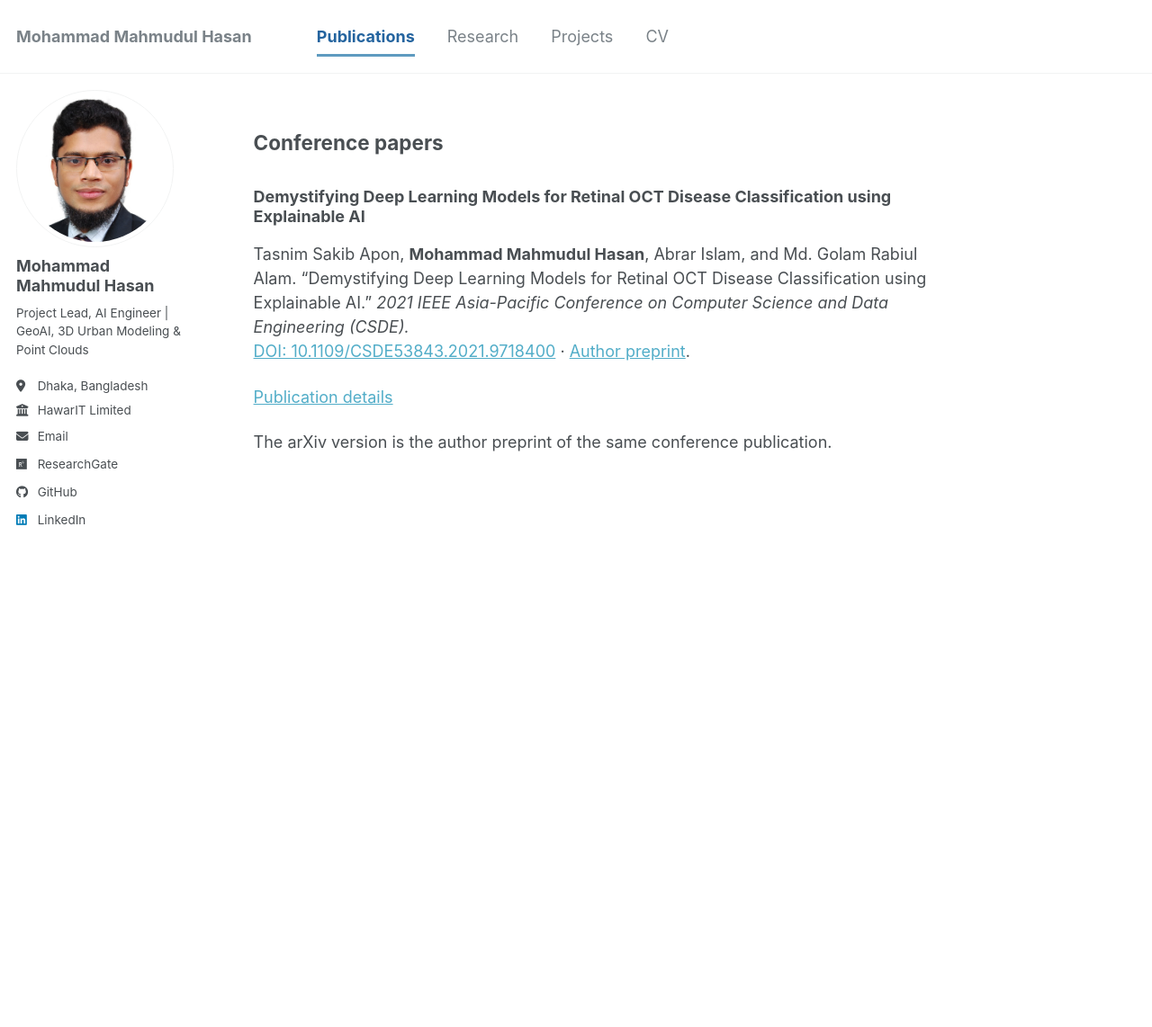
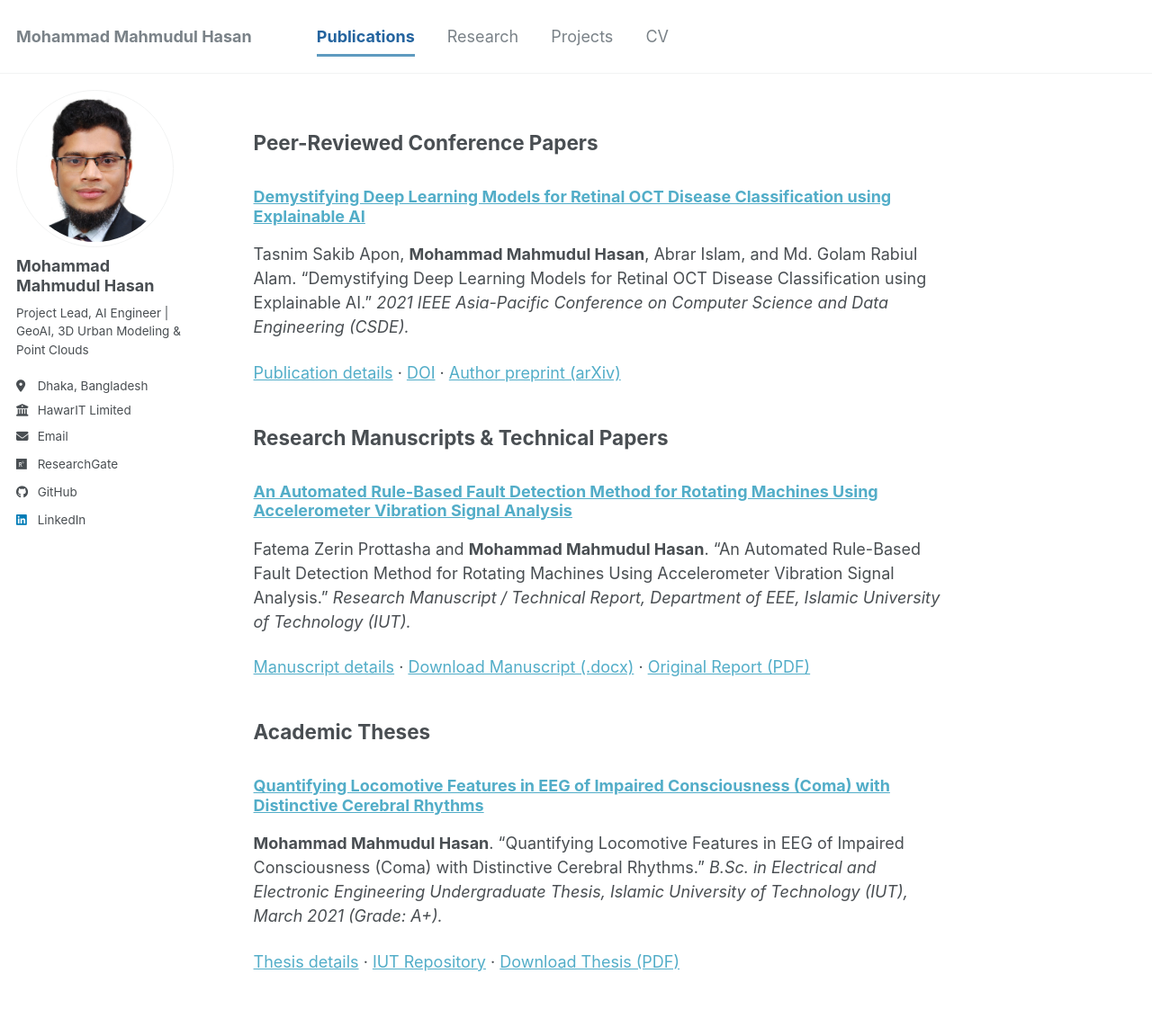
Before and after one commit to fahome10bd/fahome10bd.github.io, a Jekyll site: the page built from _pages/publications.html, in a window 1280 px wide. Shown: the whole page at 90% size. Built offline with Jekyll 4.4.1, drawn with Linux system fonts in a browser that asks for light colours; a style sheet for code colours, icons or effects is not loaded; before the commit the page ends 900 px from its top, so only the background shows below that.

Commit message:
Add undergraduate thesis and automated fault detection manuscript under Publications

```diff
--- a/_data/cv.json
+++ b/_data/cv.json
@@ -54,12 +54,20 @@
       ]
     },
     {
-      "title": "Peer-Reviewed Publication",
+      "title": "Publications & Academic Research",
       "page": 1,
       "rows": [
         {
           "label": "2021",
           "body": "Tasnim Sakib Apon, <b>Mohammad Mahmudul Hasan</b>, Abrar Islam, and Md. Golam Rabiul Alam. “Demystifying Deep Learning Models for Retinal OCT Disease Classification using Explainable AI.” <i>2021 IEEE Asia-Pacific Conference on Computer Science and Data Engineering (CSDE).</i><br/><a href=\"https://doi.org/10.1109/CSDE53843.2021.9718400\">DOI: 10.1109/CSDE53843.2021.9718400</a> · <a href=\"https://arxiv.org/abs/2111.03890\">Author preprint</a>."
+        },
+        {
+          "label": "2021",
+          "body": "Fatema Zerin Prottasha and <b>Mohammad Mahmudul Hasan</b>. “An Automated Rule-Based Fault Detection Method for Rotating Machines Using Accelerometer Vibration Signal Analysis.” <i>Research Manuscript / Technical Report, EEE Dept., IUT.</i><br/><a href=\"/publication/automated-fault-detection-rotating-machines/\">Details</a> · <a href=\"/files/Automated_Fault_Detection_Rotating_Machines_Paper.docx\">Manuscript (.docx)</a>."
+        },
+        {
+          "label": "Thesis (2021)",
+          "body": "<b>Mohammad Mahmudul Hasan</b>. “Quantifying Locomotive Features in EEG of Impaired Consciousness (Coma) with Distinctive Cerebral Rhythms.” <i>B.Sc. Thesis, Islamic University of Technology (IUT). Grade: A+.</i><br/><a href=\"https://repository.iutoic-dhaka.edu/items/e79be58c-22b4-4817-9329-05b0915d8160\">IUT repository</a> · <a href=\"/files/Mohammad_Mahmudul_Hasan_BSc_Thesis.pdf\">Thesis PDF</a>."
         }
       ]
     },
--- a/_pages/publications.html
+++ b/_pages/publications.html
@@ -6,20 +6,44 @@ permalink: /publications/
 author_profile: true
 ---
 
-{% assign publication_section = site.data.cv.sections | where: 'title', 'Peer-Reviewed Publication' | first %}
-{% assign citation = publication_section.rows | first %}
-{% assign conference_papers = site.publications | where: 'category', 'conferences' %}
-{% if conference_papers.size > 0 %}
-<h2 id="conference-papers">Conference papers</h2>
-{% for post in conference_papers reversed %}
+{% assign conf_papers = site.publications | where: 'category', 'conferences' %}
+{% if conf_papers.size > 0 %}
+<h2 id="peer-reviewed-conference-papers">Peer-Reviewed Conference Papers</h2>
+{% for post in conf_papers reversed %}
 <div class="list__item">
   <article class="archive__item">
-    <h3 class="archive__item-title">{{ post.title | escape }}</h3>
-    <p>{{ citation.body }}</p>
-    <p><a href="{{ post.url | relative_url }}">Publication details</a></p>
+    <h3 class="archive__item-title"><a href="{{ post.url | relative_url }}">{{ post.title | escape }}</a></h3>
+    <p>Tasnim Sakib Apon, <b>Mohammad Mahmudul Hasan</b>, Abrar Islam, and Md. Golam Rabiul Alam. “Demystifying Deep Learning Models for Retinal OCT Disease Classification using Explainable AI.” <i>2021 IEEE Asia-Pacific Conference on Computer Science and Data Engineering (CSDE).</i></p>
+    <p><a href="{{ post.url | relative_url }}">Publication details</a> · <a href="https://doi.org/10.1109/CSDE53843.2021.9718400">DOI</a> · <a href="https://arxiv.org/abs/2111.03890">Author preprint (arXiv)</a></p>
   </article>
 </div>
 {% endfor %}
 {% endif %}
 
-<p>The arXiv version is the author preprint of the same conference publication.</p>
+{% assign other_papers = site.publications | where: 'category', 'papers' %}
+{% if other_papers.size > 0 %}
+<h2 id="research-manuscripts-and-technical-reports">Research Manuscripts & Technical Papers</h2>
+{% for post in other_papers reversed %}
+<div class="list__item">
+  <article class="archive__item">
+    <h3 class="archive__item-title"><a href="{{ post.url | relative_url }}">{{ post.title | escape }}</a></h3>
+    <p>Fatema Zerin Prottasha and <b>Mohammad Mahmudul Hasan</b>. “An Automated Rule-Based Fault Detection Method for Rotating Machines Using Accelerometer Vibration Signal Analysis.” <i>Research Manuscript / Technical Report, Department of EEE, Islamic University of Technology (IUT).</i></p>
+    <p><a href="{{ post.url | relative_url }}">Manuscript details</a> · <a href="{{ '/files/Automated_Fault_Detection_Rotating_Machines_Paper.docx' | relative_url }}">Download Manuscript (.docx)</a> · <a href="{{ '/files/Automated_Fault_Detection_Method.pdf' | relative_url }}">Original Report (PDF)</a></p>
+  </article>
+</div>
+{% endfor %}
+{% endif %}
+
+{% assign theses = site.publications | where: 'category', 'thesis' %}
+{% if theses.size > 0 %}
+<h2 id="academic-theses">Academic Theses</h2>
+{% for post in theses reversed %}
+<div class="list__item">
+  <article class="archive__item">
+    <h3 class="archive__item-title"><a href="{{ post.url | relative_url }}">{{ post.title | escape }}</a></h3>
+    <p><b>Mohammad Mahmudul Hasan</b>. “Quantifying Locomotive Features in EEG of Impaired Consciousness (Coma) with Distinctive Cerebral Rhythms.” <i>B.Sc. in Electrical and Electronic Engineering Undergraduate Thesis, Islamic University of Technology (IUT), March 2021 (Grade: A+).</i></p>
+    <p><a href="{{ post.url | relative_url }}">Thesis details</a> · <a href="https://repository.iutoic-dhaka.edu/items/e79be58c-22b4-4817-9329-05b0915d8160">IUT Repository</a> · <a href="{{ '/files/Mohammad_Mahmudul_Hasan_BSc_Thesis.pdf' | relative_url }}">Download Thesis (PDF)</a></p>
+  </article>
+</div>
+{% endfor %}
+{% endif %}
--- /dev/null
+++ b/_publications/automated-fault-detection-rotating-machines.md
@@ -0,0 +1,23 @@
+---
+title: "An Automated Rule-Based Fault Detection Method for Rotating Machines Using Accelerometer Vibration Signal Analysis"
+collection: publications
+category: papers
+year: 2021
+date: 2021-04-15
+permalink: /publication/automated-fault-detection-rotating-machines/
+venue: "Research Manuscript / Technical Report, Department of EEE, Islamic University of Technology (IUT)"
+excerpt: "Automated rule-based fault detection framework analyzing multi-domain accelerometer vibration signals to diagnose bearing, gear, and mechanical faults without manual intervention."
+---
+
+**Authors:** Fatema Zerin Prottasha and Mohammad Mahmudul Hasan
+
+**Affiliation:** Department of Electrical and Electronic Engineering (EEE), Islamic University of Technology (IUT), Gazipur, Bangladesh
+
+**Documents:**
+- [Download Manuscript (Word .docx)]({{ '/files/Automated_Fault_Detection_Rotating_Machines_Paper.docx' | relative_url }})
+- [Download Manuscript (Word .doc)]({{ '/files/Automated_Fault_Detection_Rotating_Machines_Paper.doc' | relative_url }})
+- [Download Original Technical Report (PDF)]({{ '/files/Automated_Fault_Detection_Method.pdf' | relative_url }})
+
+### Abstract
+
+Although vibration-based condition monitoring is widely adopted for rotating machinery, fault diagnosis conventionally relies on manual spectral inspection by domain experts. This paper proposes an automated, rule-based fault detection framework that identifies mechanical faults directly from accelerometer vibration signals without human intervention. The method compares the vibration profile of a machine under test against a healthy baseline by extracting four key diagnostic features: root-mean-square (RMS) energy ratio, shaft rotational order (×RPM), spectral peak count via fast Fourier transform (FFT), and peak frequency/phase matching indices. An empirical rule base maps these features to classify bearing faults (inner race, outer race, and ball bearing), mechanical anomalies (unbalance and misalignment), and gear defects. Implemented in MATLAB with an intuitive graphical interface, the proposed system automatically declares the fault category and outputs supporting statistical evidence. Experimental validation on a gear fault dataset confirms accurate, autonomous classification (RMS ratio 0.597, peak order 0.2×RPM), demonstrating its efficacy for practical, real-time machine health monitoring.
--- /dev/null
+++ b/_publications/eeg-impaired-consciousness-thesis.md
@@ -0,0 +1,24 @@
+---
+title: "Quantifying Locomotive Features in EEG of Impaired Consciousness (Coma) with Distinctive Cerebral Rhythms"
+collection: publications
+category: thesis
+year: 2021
+date: 2021-03-22
+permalink: /publication/eeg-impaired-consciousness-thesis/
+venue: "B.Sc. in Electrical and Electronic Engineering Undergraduate Thesis, Islamic University of Technology (IUT)"
+excerpt: "Undergraduate thesis examining EEG time-series signals and distinctive cerebral rhythms to identify discriminative locomotive features in impaired consciousness."
+---
+
+**Author:** Mohammad Mahmudul Hasan
+
+**Institution:** Department of Electrical and Electronic Engineering (EEE), Islamic University of Technology (IUT), Gazipur, Bangladesh
+
+**Degree & Date:** B.Sc. in Electrical and Electronic Engineering (Completed March 2021; Grade: A+)
+
+**Institutional Repository:** [IUT Repository Item e79be58c](https://repository.iutoic-dhaka.edu/items/e79be58c-22b4-4817-9329-05b0915d8160)
+
+**Full Thesis Document:** [Download Thesis PDF]({{ '/files/Mohammad_Mahmudul_Hasan_BSc_Thesis.pdf' | relative_url }})
+
+### Abstract & Overview
+
+This undergraduate research investigates the quantitative analysis of electroencephalogram (EEG) time-series recordings in patients with impaired consciousness (coma). By isolating distinctive cerebral rhythms across canonical spectral bands, the work extracts discriminative locomotive and neurological features correlated with varying states of consciousness. The research formed the mathematical and signal-processing foundation for subsequent work in statistical pattern recognition, explainable AI, and high-dimensional spatial intelligence.
--- a/scripts/verify_site.py
+++ b/scripts/verify_site.py
@@ -85,7 +85,7 @@ def main() -> None:
         raise AssertionError("\n".join(failures[:80]))
     projects = json.loads((ROOT / '_data/projects.json').read_text(encoding='utf-8'))
     documents = list((ROOT / '_portfolio').glob('*.md'))
-    assert len(list((ROOT / "_publications").glob("*.md"))) == 1
+    assert len(list((ROOT / "_publications").glob("*.md"))) == 3
     assert {file.stem for file in documents} == set(projects), 'Project data and collection files differ'
     for key, project in projects.items():
         output = SITE / 'portfolio' / key / 'index.html'
```
Also changed, not shown: 3 other files.
